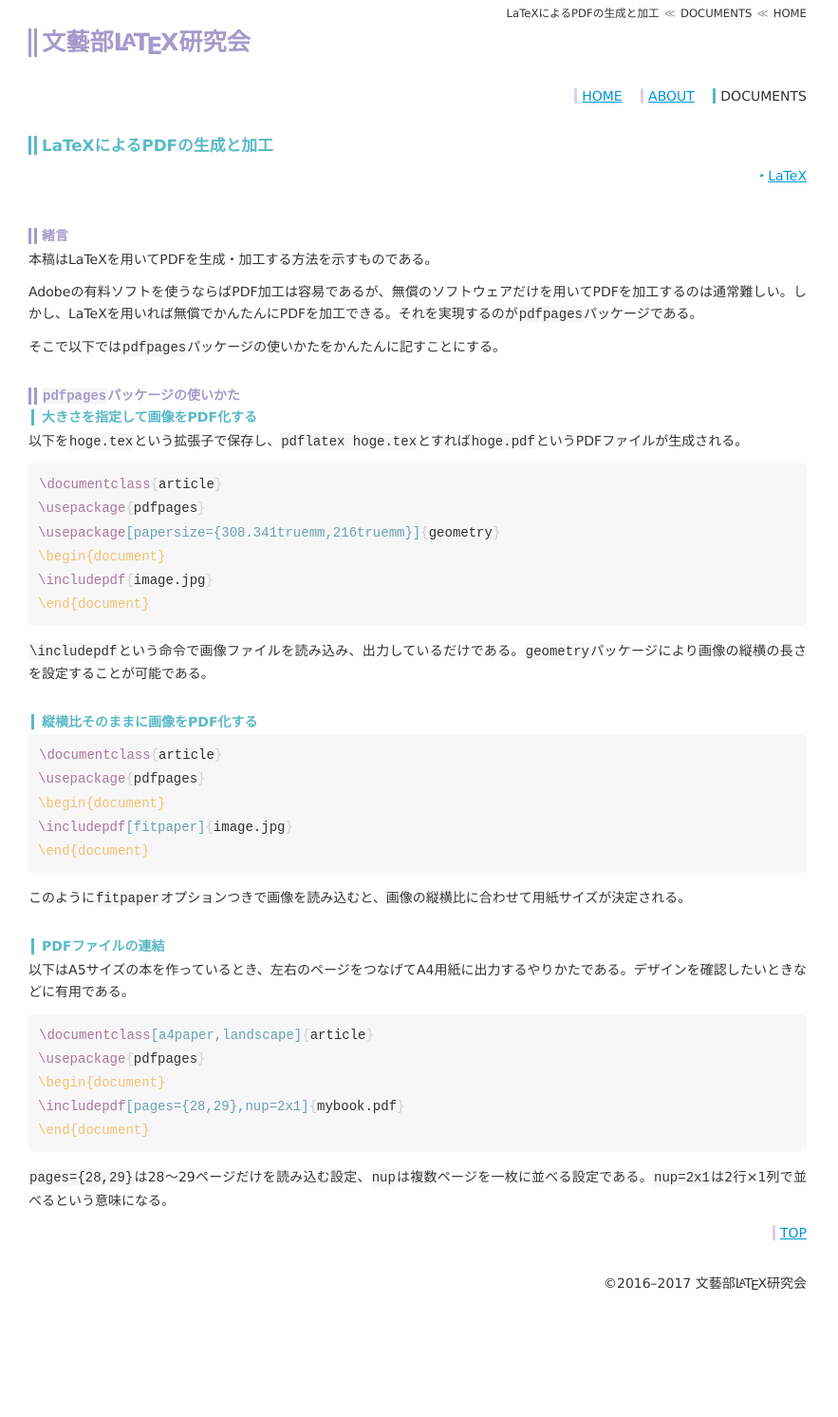
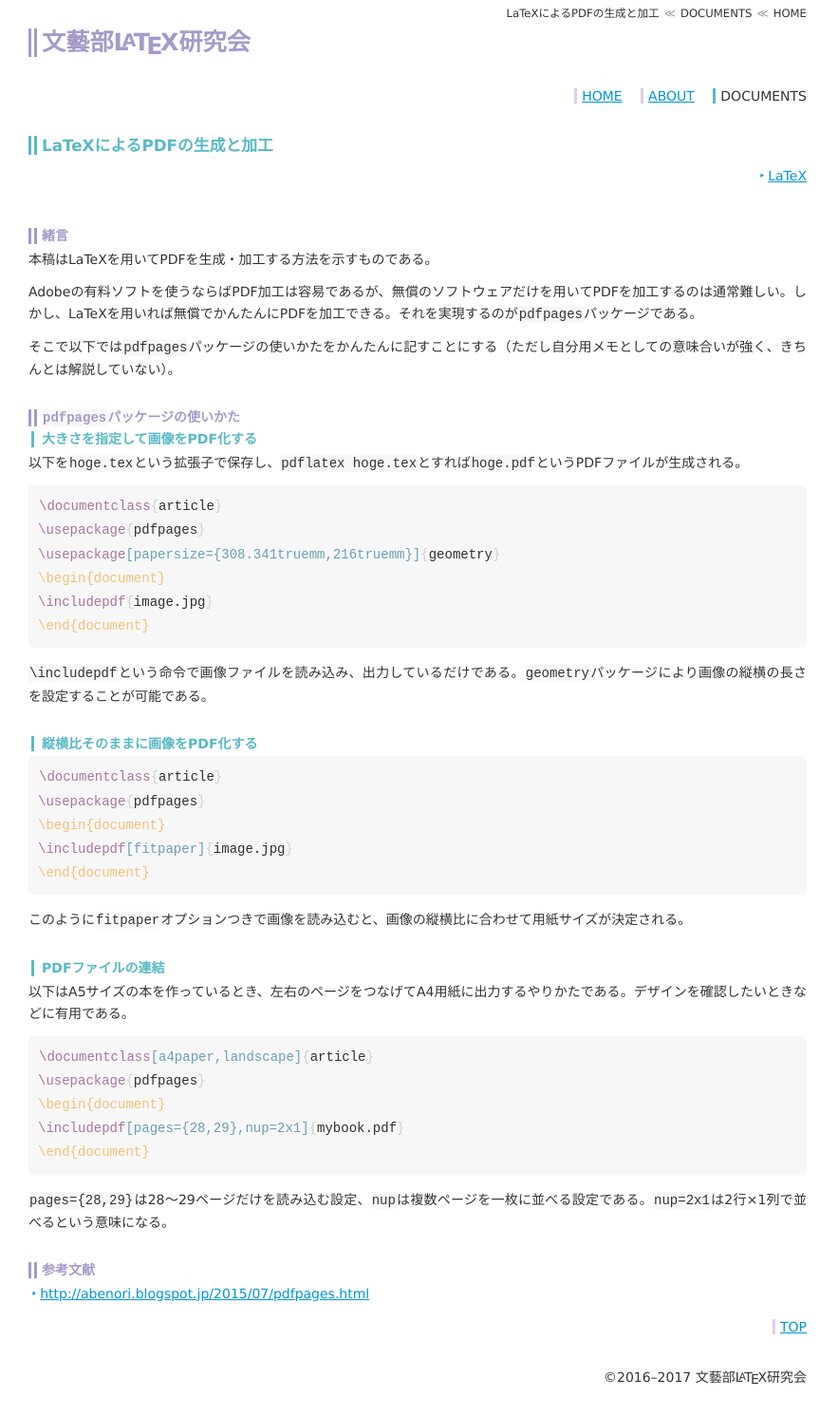
Before and after one commit to qdaibungei/latex, a Jekyll site: the page built from docs/_posts/2017-09-27-pdfpages.md, in a window 1280 px wide. Shown: the whole page at 95% size, without its empty margins (0-883 px from the left). Built offline with Jekyll 4.4.1, drawn with Linux system fonts in a browser that asks for light colours; before the commit the page ends 1393 px from its top, so only the background shows below that.

Commit message:
modify a post

````diff
--- a/docs/_posts/2017-09-27-pdfpages.md
+++ b/docs/_posts/2017-09-27-pdfpages.md
@@ -10,7 +10,7 @@ tags: LaTeX
 
 Adobeの有料ソフトを使うならばPDF加工は容易であるが、無償のソフトウェアだけを用いてPDFを加工するのは通常難しい。しかし、LaTeXを用いれば無償でかんたんにPDFを加工できる。それを実現するのが`pdfpages`パッケージである。
 
-そこで以下では`pdfpages`パッケージの使いかたをかんたんに記すことにする。
+そこで以下では`pdfpages`パッケージの使いかたをかんたんに記すことにする（ただし自分用メモとしての意味合いが強く、きちんとは解説していない）。
 
 ### `pdfpages`パッケージの使いかた
 #### 大きさを指定して画像をPDF化する
@@ -51,3 +51,7 @@ Adobeの有料ソフトを使うならばPDF加工は容易であるが、無償
 ```
 
 `pages={28,29}`は28～29ページだけを読み込む設定、`nup`は複数ページを一枚に並べる設定である。`nup=2x1`は2行×1列で並べるという意味になる。
+
+
+### 参考文献
+* <http://abenori.blogspot.jp/2015/07/pdfpages.html>
````
